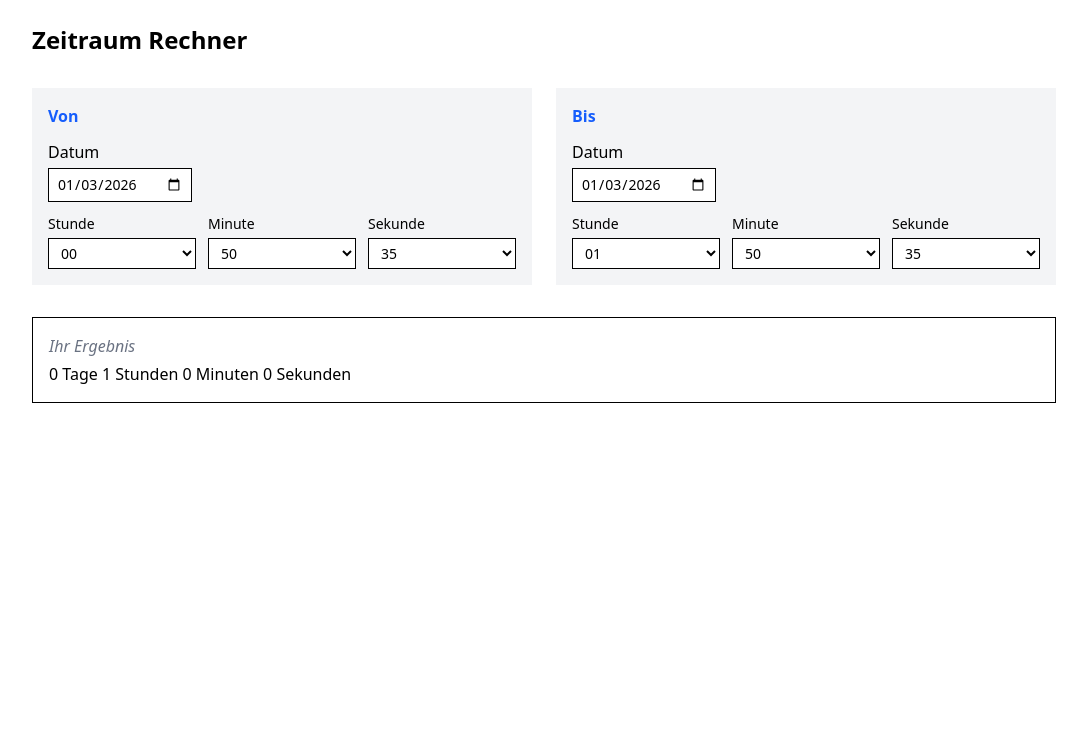
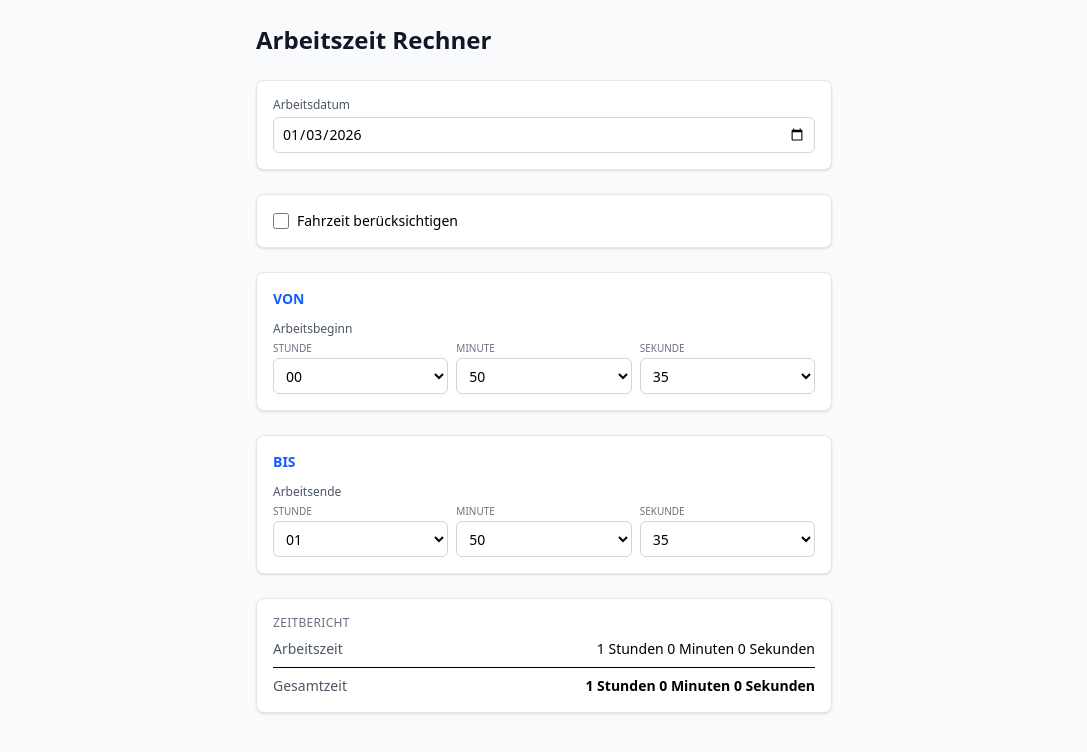
Before and after one commit to LutsDM/rechner, a React (Vite) app: page / in a window 1280 px wide. Shown: the top 752 px of the page, without its empty margins (96-1183 px from the left). Built offline with nearby package versions, Linux system fonts and the light colour scheme.

Commit message:
upd all ui

```diff
--- a/index.html
+++ b/index.html
@@ -2,9 +2,9 @@
 <html lang="en">
   <head>
     <meta charset="UTF-8" />
-    <link rel="icon" type="image/svg+xml" href="/vite.svg" />
+    <link rel="icon" type="image/svg+xml" href="/favicon.ico" />
     <meta name="viewport" content="width=device-width, initial-scale=1.0" />
-    <title>rechner-vite</title>
+    <title>rechner-EDV</title>
   </head>
   <body>
     <div id="root"></div>
--- a/src/App.jsx
+++ b/src/App.jsx
@@ -4,93 +4,158 @@ import { useState, useEffect } from "react";
 
 const pad = (n) => String(n).padStart(2, "0");
 
-const getNowParts = () => {
+const timeToSeconds = ({ hour, minute, second }) =>
+  Number(hour) * 3600 + Number(minute) * 60 + Number(second);
+
+const formatDuration = (seconds) => {
+  const h = Math.floor(seconds / 3600);
+  const m = Math.floor((seconds % 3600) / 60);
+  const s = seconds % 60;
+  return `${h} Stunden ${m} Minuten ${s} Sekunden`;
+};
+
+const getToday = () => new Date().toISOString().slice(0, 10);
+
+const getNowTime = () => {
   const now = new Date();
   return {
-    date: now.toISOString().slice(0, 10),
     hour: pad(now.getHours()),
     minute: pad(now.getMinutes()),
     second: pad(now.getSeconds()),
   };
 };
 
-const getToParts = () => {
-  const to = new Date();
+const getEndTime = () => {
+  const now = new Date();
+  now.setHours(now.getHours() + 1);
   return {
-    date: to.toISOString().slice(0, 10),
-    hour: pad(to.getHours() + 1),
-    minute: pad(to.getMinutes()),
-    second: pad(to.getSeconds()),
+    hour: pad(now.getHours()),
+    minute: pad(now.getMinutes()),
+    second: pad(now.getSeconds()),
   };
 };
 
-const MILLISECONDS_IN_DAY = 1000 * 60 * 60 * 24;
-const MILLISECONDS_IN_HOUR = 1000 * 60 * 60;
-const MILLISECONDS_IN_MINUTE = 1000 * 60;
-const MILLISECONDS_IN_SECOND = 1000;
+const emptyTime = { hour: "00", minute: "00", second: "00" };
 
 export default function App() {
-  const [start, setStart] = useState(getNowParts);
-  const [end, setEnd] = useState(getToParts);
+  const [date, setDate] = useState(getToday);
 
-  const [result, setResult] = useState("");
+  const [start, setStart] = useState(getNowTime);
+  const [end, setEnd] = useState(getEndTime);
+
+  const [abfahrt, setAbfahrt] = useState(emptyTime);
+  const [ankunft, setAnkunft] = useState(emptyTime);
+
+  const [includeFahrzeit, setIncludeFahrzeit] = useState(false);
+
+  const [report, setReport] = useState(null);
   const [error, setError] = useState("");
 
   const timeOptions = (max) => Array.from({ length: max }, (_, i) => pad(i));
 
-  const buildDate = ({ date, hour, minute, second }) => {
-    if (!date) return null;
-    return new Date(`${date}T${hour}:${minute}:${second}`);
-  };
+  useEffect(() => {
+    const startSec = timeToSeconds(start);
+    const endSec = timeToSeconds(end);
 
-  const calculateDifference = () => {
-    const startDate = buildDate(start);
-    const endDate = buildDate(end);
-
-    if (!startDate || !endDate) {
-      setResult("");
-      setError("");
+    if (startSec >= endSec) {
+      setError("Arbeitsbeginn muss vor dem Arbeitsende liegen.");
+      setReport(null);
       return;
     }
 
-    if (startDate > endDate) {
-      setResult("");
-      setError("Das Startdatum muss vor dem Enddatum liegen.");
+    let fahrzeit = 0;
+
+    if (includeFahrzeit) {
+      const abfahrtSec = timeToSeconds(abfahrt);
+      const ankunftSec = timeToSeconds(ankunft);
+
+      if (abfahrtSec > ankunftSec) {
+        setError("Abfahrt darf nicht später als Ankunft sein.");
+        setReport(null);
         return;
       }
 
+      if (ankunftSec > startSec) {
+        setError("Arbeitsbeginn darf nicht vor der Ankunft liegen.");
+        setReport(null);
+        return;
+      }
+
+      if (abfahrtSec > endSec) {
+        setError("Abfahrt darf nicht nach dem Arbeitsende liegen.");
+        setReport(null);
+        return;
+      }
+
+      fahrzeit = ankunftSec - abfahrtSec;
+    }
+
+    const arbeitszeit = endSec - startSec;
+
     setError("");
-
-    const diff = endDate - startDate;
-
-    const days = Math.floor(diff / MILLISECONDS_IN_DAY);
-    const hours = Math.floor(
-      (diff % MILLISECONDS_IN_DAY) / MILLISECONDS_IN_HOUR
-    );
-    const minutes = Math.floor(
-      (diff % MILLISECONDS_IN_HOUR) / MILLISECONDS_IN_MINUTE
-    );
-    const seconds = Math.floor(
-      (diff % MILLISECONDS_IN_MINUTE) / MILLISECONDS_IN_SECOND
-    );
-
-    setResult(
-      `${days} Tage  ${hours} Stunden  ${minutes} Minuten  ${seconds} Sekunden`
-    );
-  };
-
-  useEffect(() => {
-    calculateDifference();
-  }, [start, end, calculateDifference]);
+    setReport({
+      arbeitszeit,
+      fahrzeit,
+      gesamtzeit: arbeitszeit + fahrzeit,
+      includeFahrzeit,
+    });
+  }, [start, end, abfahrt, ankunft, includeFahrzeit]);
 
   return (
-    <div className="min-h-screen bg-white p-6">
-      <div className="max-w-5xl mx-auto space-y-8">
-        <h1 className="text-2xl font-semibold">Zeitraum Rechner</h1>
+    <div className="min-h-screen bg-gray-50 p-4 sm:p-6">
+      <div className="max-w-4xl lg:max-w-xl mx-auto space-y-6">
+        <h1 className="text-2xl font-semibold text-gray-900">
+          Arbeitszeit Rechner
+        </h1>
 
-        <div className="grid grid-cols-1 md:grid-cols-2 gap-6">
+        {/* Datum */}
+        <div className="bg-white border border-gray-200 rounded-lg p-4 shadow-sm">
+          <label className="block text-xs font-medium text-gray-600 mb-1">
+            Arbeitsdatum
+          </label>
+          <input
+            type="date"
+            lang="de"
+            value={date}
+            onChange={(e) => setDate(e.target.value)}
+            className="h-9 w-full rounded-md border border-gray-300 px-2 text-sm bg-white"
+          />
+        </div>
+
+        {/* Fahrzeit */}
+        <div className="bg-white border border-gray-200 rounded-lg p-4 shadow-sm space-y-4">
+          <label className="flex items-center gap-2 text-sm">
+            <input
+              type="checkbox"
+              checked={includeFahrzeit}
+              onChange={(e) => setIncludeFahrzeit(e.target.checked)}
+              className="h-4 w-4"
+            />
+            Fahrzeit berücksichtigen
+          </label>
+
+          {includeFahrzeit && (
+            <div className="space-y-4 pt-2 border-t">
+              <TimeRow
+                label="Abfahrt"
+                value={abfahrt}
+                onChange={setAbfahrt}
+                timeOptions={timeOptions}
+              />
+              <TimeRow
+                label="Ankunft"
+                value={ankunft}
+                onChange={setAnkunft}
+                timeOptions={timeOptions}
+              />
+            </div>
+          )}
+        </div>
+
+        {/* Arbeitszeit */}
         <TimeBlock
           title="Von"
+          label="Arbeitsbeginn"
           value={start}
           onChange={setStart}
           timeOptions={timeOptions}
@@ -98,22 +163,43 @@ export default function App() {
 
         <TimeBlock
           title="Bis"
+          label="Arbeitsende"
           value={end}
           onChange={setEnd}
           timeOptions={timeOptions}
         />
-        </div>
 
         {error && (
-          <div className="bg-red-100 text-red-700 border border-red-300 p-3">
+          <div className="border border-red-300 bg-red-50 p-3 text-red-700 rounded-md">
             {error}
           </div>
         )}
 
-        {result && (
-          <div className="border p-4">
-            <div className="italic text-gray-500 mb-1">Ihr Ergebnis</div>
-            <div className="font-medium">{result}</div>
+        {report && (
+          <div className="bg-white border border-gray-200 rounded-lg p-4 shadow-sm space-y-2">
+            <div className="text-xs uppercase tracking-wide text-gray-500">
+              Zeitbericht
+            </div>
+
+            <ReportRow
+              label="Arbeitszeit"
+              value={formatDuration(report.arbeitszeit)}
+            />
+
+            {report.includeFahrzeit && (
+              <ReportRow
+                label="Fahrzeit"
+                value={formatDuration(report.fahrzeit)}
+              />
+            )}
+
+            <div className="pt-2 border-t">
+              <ReportRow
+                label="Gesamtzeit"
+                value={formatDuration(report.gesamtzeit)}
+                strong
+              />
+            </div>
           </div>
         )}
       </div>
@@ -121,64 +207,58 @@ export default function App() {
   );
 }
 
-function TimeBlock({ title, value, onChange, timeOptions }) {
+/* ---------- UI Components ---------- */
+
+function TimeBlock({ title, label, value, onChange, timeOptions }) {
   return (
-    <div className="bg-gray-100 p-4">
-      <h2 className="text-blue-600 font-semibold mb-3">{title}</h2>
+    <div className="bg-white border border-gray-200 rounded-lg p-4 shadow-sm space-y-3">
+      <h2 className="text-sm font-semibold text-blue-600 uppercase">{title}</h2>
 
-      {/* Datum */}
-      <div className="mb-3">
-        <label className="block mb-1 font-medium">Datum</label>
-        <input
-          type="date"
-          value={value.date}
-          onChange={(e) => onChange({ ...value, date: e.target.value })}
-          className="block max-w-full border px-2 py-1.5 text-sm bg-white box-border"
+      <TimeRow
+        label={label}
+        value={value}
+        onChange={onChange}
+        timeOptions={timeOptions}
       />
-      </div>
-
-      {/* Zeit */}
-      <div className="grid grid-cols-3 gap-3 sm:grid-cols-[1fr_1fr_1fr] text-sm">
-        <SelectField
-          label="Stunde"
-          value={value.hour}
-          options={timeOptions(24)}
-          onChange={(v) => onChange({ ...value, hour: v })}
-        />
-
-        <SelectField
-          label="Minute"
-          value={value.minute}
-          options={timeOptions(60)}
-          onChange={(v) => onChange({ ...value, minute: v })}
-        />
-
-        <SelectField
-          label="Sekunde"
-          value={value.second}
-          options={timeOptions(60)}
-          onChange={(v) => onChange({ ...value, second: v })}
-        />
-      </div>
     </div>
   );
 }
 
-function SelectField({ label, value, options, onChange }) {
+function TimeRow({ label, value, onChange, timeOptions }) {
+  const labels = ["Stunde", "Minute", "Sekunde"];
+
   return (
     <div>
-      <label className="block mb-1 font-medium">{label}</label>
+      <div className="text-xs font-medium text-gray-600 mb-1">{label}</div>
+      <div className="grid grid-cols-3 gap-2">
+        {["hour", "minute", "second"].map((k, idx) => (
+          <div key={k}>
+            <div className="text-[10px] text-gray-500 mb-0.5 uppercase">
+              {labels[idx]}
+            </div>
             <select
-        value={value}
-        onChange={(e) => onChange(e.target.value)}
-        className="w-full border px-2 py-1 bg-white"
+              value={value[k]}
+              onChange={(e) => onChange({ ...value, [k]: e.target.value })}
+              className="h-9 w-full rounded-md border border-gray-300 bg-white px-2 text-sm"
             >
-        {options.map((v) => (
+              {timeOptions(k === "hour" ? 24 : 60).map((v) => (
                 <option key={v} value={v}>
                   {v}
                 </option>
               ))}
             </select>
           </div>
+        ))}
+      </div>
+    </div>
   );
 }
+
+function ReportRow({ label, value, strong }) {
+  return (
+    <div className="flex justify-between text-sm">
+      <span className="text-gray-600">{label}</span>
+      <span className={strong ? "font-semibold" : ""}>{value}</span>
+    </div>
+  );
+}
```
Lines whose indentation alone changed are shown as unchanged.
